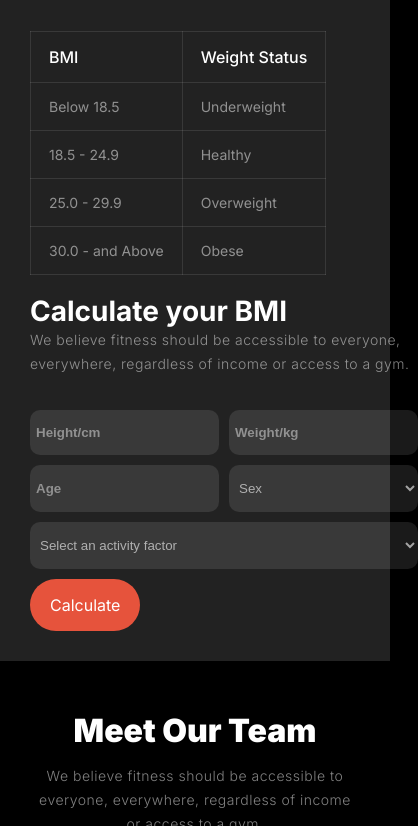
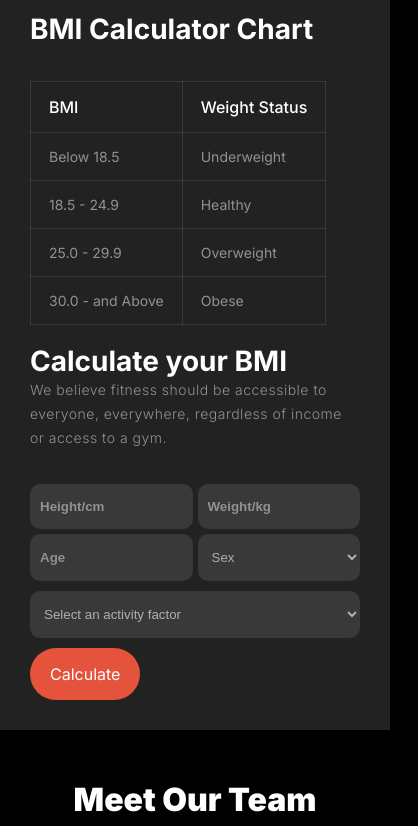
Before and after one commit to adnanmehedi/assignment2, a plain HTML site: page index.html in a window 390 px wide. Shown: the part 3267-4093 px from the top of the page, 418 px wide, since content can reach past the window. Drawn offline with Linux system fonts and the light colour scheme.

Commit message:
Minor Bug Fix

```diff
--- a/style.css
+++ b/style.css
@@ -501,6 +501,9 @@ footer ul li a{
   .suggestion-content{
     grid-template-columns: 1fr;
   }
+  .campaign{
+    margin-top: 50px;
+  }
   .campaign-wrapper{
     grid-template-columns: 1fr;
     gap: 20px;
@@ -515,6 +518,9 @@ footer ul li a{
   .bmi-content-wrapper{
     grid-template-columns: 1fr;
   }
+  .first-input {
+    gap: 5px;
+}
   .team-box-wrapper{
     grid-template-columns: 1fr;
   }
@@ -526,10 +532,14 @@ footer ul li a{
   }
   .bmi-content-wrapper{
     display: grid;
-    grid-template-columns: 1fr}
+    grid-template-columns: 1fr
+  }
     input , select{
-      padding: 15px 6px;
+      padding: 15px 10px;
     }
+    .first-input select, .first-input input {
+      width: 100%;
+  }
     .bmi-content-wrapper {
       padding-top: 30px;
       padding-bottom: 30px;
@@ -548,5 +558,3 @@ footer ul li a{
       margin-top: 40px;
     }
   }
-
-@media only screen and (max-width: 992px) {}
```
